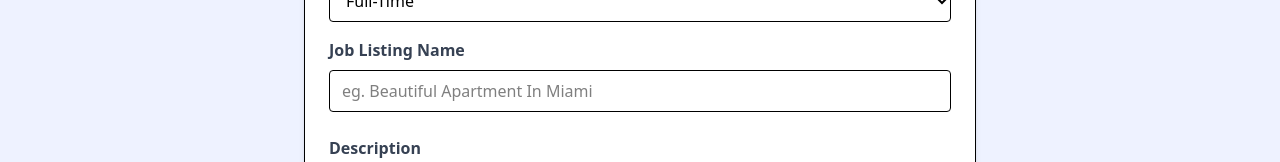
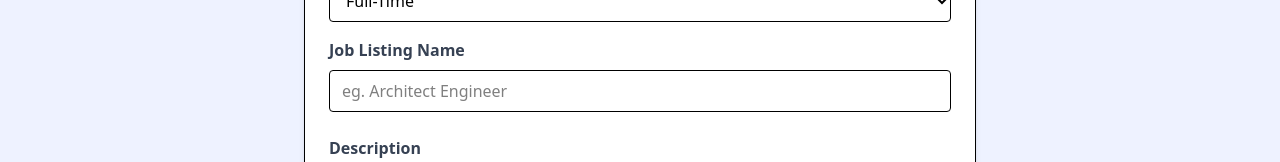
Before and after one commit to damianosmel/react_crash_course_2024, a React (Vite) app: page /add-job in a window 1280 px wide. Shown: the part 322-484 px from the top of the page. Built offline with nearby package versions, Linux system fonts and the light colour scheme.

Commit message:
Add POST functionality on the add-job page

```diff
--- a/src/App.jsx
+++ b/src/App.jsx
@@ -3,27 +3,37 @@ import {
   createBrowserRouter,
   createRoutesFromElements,
   RouterProvider,
-} from 'react-router-dom';
-import MainLayout from './layouts/MainLayout';
-import HomePage from './pages/HomePage';
-import JobsPage from './pages/JobsPage';
-import NotFoundPage from './pages/NotFoundPage';
-import JobPage, { JobLoader } from './pages/JobPage';
-import AddJobPage from './pages/AddJobPage';
-
-const router = createBrowserRouter(
-  createRoutesFromElements(
-    <Route path='/' element={<MainLayout />}>
-      <Route index element={<HomePage />} />
-      <Route path='/jobs' element={<JobsPage />} />
-      <Route path='/add-job' element={<AddJobPage />} />
-      <Route path='/jobs/:id' element={<JobPage />} loader = {JobLoader} />
-      <Route path='*' element={<NotFoundPage />} />
-    </Route>
-  )
-);
+} from "react-router-dom";
+import MainLayout from "./layouts/MainLayout";
+import HomePage from "./pages/HomePage";
+import JobsPage from "./pages/JobsPage";
+import NotFoundPage from "./pages/NotFoundPage";
+import JobPage, { JobLoader } from "./pages/JobPage";
+import AddJobPage from "./pages/AddJobPage";
 
 const App = () => {
+  const addJob = async (newJob) => {
+    const res = await fetch("/api/jobs", {
+      method: "POST",
+      headers: {
+        "Content-Type": "application/json",
+      },
+      body: JSON.stringify(newJob),
+    });
+    return;
+  };
+
+  const router = createBrowserRouter(
+    createRoutesFromElements(
+      <Route path="/" element={<MainLayout />}>
+        <Route index element={<HomePage />} />
+        <Route path="/jobs" element={<JobsPage />} />
+        <Route path="/add-job" element={<AddJobPage addJobSubmit={addJob} />} />
+        <Route path="/jobs/:id" element={<JobPage />} loader={JobLoader} />
+        <Route path="*" element={<NotFoundPage />} />
+      </Route>
+    )
+  );
   return <RouterProvider router={router} />;
 };
 export default App;
--- a/src/jobs.json
+++ b/src/jobs.json
@@ -83,6 +83,20 @@
         "contactEmail": "contact@ipsumlorem.com",
         "contactPhone": "555-555-5555"
       }
+    },
+    {
+      "id": "3731",
+      "title": "Architect",
+      "type": "Full-Time",
+      "location": "Athens",
+      "description": "description",
+      "salary": "$50K - 60K",
+      "company": {
+        "name": "AKTOR",
+        "description": "Aktor is ..",
+        "contactEmail": "info@aktor.com",
+        "contactPhone": "+302106968789"
+      }
     }
   ]
 }
--- a/src/pages/AddJobPage.jsx
+++ b/src/pages/AddJobPage.jsx
@@ -1,23 +1,61 @@
-import React from 'react'
+import { useState } from "react";
+import { BiSleepy } from "react-icons/bi";
+import { RiContactsBookUploadLine } from "react-icons/ri";
+import { useNavigate } from "react-router-dom";
 
-const AddJobPage = () => {
+const AddJobPage = ({ addJobSubmit }) => {
+  const [title, setTitle] = useState("");
+  const [type, setType] = useState("Full-Time");
+  const [location, setLocation] = useState("");
+  const [description, setDescription] = useState("");
+  const [salary, setSalary] = useState("Under $50K");
+  const [companyName, setCompanyName] = useState("");
+  const [companyDescription, setCompanyDescription] = useState("");
+  const [contactEmail, setContactEmail] = useState("");
+  const [contactPhone, setContactPhone] = useState("");
+
+  const navigate = useNavigate();
+
+  const submitForm = (e) => {
+    e.preventDefault();
+
+    const newJob = {
+      title,
+      type,
+      location,
+      description,
+      salary,
+      company: {
+        name: companyName,
+        description: companyDescription,
+        contactEmail,
+        contactPhone,
+      },
+    };
+    addJobSubmit(newJob);
+    return navigate("/jobs");
+  };
+
   return (
     <section className="bg-indigo-50">
       <div className="container m-auto max-w-2xl py-24">
-        <div
-          className="bg-white px-6 py-8 mb-4 shadow-md rounded-md border m-4 md:m-0"
-        >
-          <form>
+        <div className="bg-white px-6 py-8 mb-4 shadow-md rounded-md border m-4 md:m-0">
+          <form onSubmit={submitForm}>
             <h2 className="text-3xl text-center font-semibold mb-6">Add Job</h2>
 
             <div className="mb-4">
-              <label htmlFor="type" className="block text-gray-700 font-bold mb-2"
-                >Job Type</label
+              <label
+                htmlFor="type"
+                className="block text-gray-700 font-bold mb-2"
               >
+                Job Type
+              </label>
               <select
                 id="type"
                 name="type"
                 className="border rounded w-full py-2 px-3"
+                value={type}
+                onChange={(e) => setType(e.target.value)}
                 required
               >
                 <option value="Full-Time">Full-Time</option>
@@ -28,15 +66,20 @@ const AddJobPage = () => {
             </div>
 
             <div className="mb-4">
-              <label className="block text-gray-700 font-bold mb-2"
-                >Job Listing Name</label
+              <label
+                htmlFor="title"
+                className="block text-gray-700 font-bold mb-2"
               >
+                Job Listing Name
+              </label>
               <input
                 type="text"
                 id="title"
                 name="title"
                 className="border rounded w-full py-2 px-3 mb-2"
-                placeholder="eg. Beautiful Apartment In Miami"
+                placeholder="eg. Architect Engineer"
+                value={title}
+                onChange={(e) => setTitle(e.target.value)}
                 required
               />
             </div>
@@ -44,25 +87,33 @@ const AddJobPage = () => {
               <label
                 htmlFor="description"
                 className="block text-gray-700 font-bold mb-2"
-                >Description</label
               >
+                Description
+              </label>
               <textarea
                 id="description"
                 name="description"
                 className="border rounded w-full py-2 px-3"
                 rows="4"
                 placeholder="Add any job duties, expectations, requirements, etc"
+                value={description}
+                onChange={(e) => setDescription(e.target.value)}
               ></textarea>
             </div>
 
             <div className="mb-4">
-              <label htmlFor="type" className="block text-gray-700 font-bold mb-2"
-                >Salary</label
+              <label
+                htmlFor="type"
+                className="block text-gray-700 font-bold mb-2"
               >
+                Salary
+              </label>
               <select
                 id="salary"
                 name="salary"
                 className="border rounded w-full py-2 px-3"
+                value={salary}
+                onChange={(e) => setSalary(e.target.value)}
                 required
               >
                 <option value="Under $50K">Under $50K</option>
@@ -79,16 +130,21 @@ const AddJobPage = () => {
               </select>
             </div>
 
-            <div className='mb-4'>
-              <label className='block text-gray-700 font-bold mb-2'>
+            <div className="mb-4">
+              <label
+                htmlFor="location"
+                className="block text-gray-700 font-bold mb-2"
+              >
                 Location
               </label>
               <input
-                type='text'
-                id='location'
-                name='location'
-                className='border rounded w-full py-2 px-3 mb-2'
-                placeholder='Company Location'
+                type="text"
+                id="location"
+                name="location"
+                className="border rounded w-full py-2 px-3 mb-2"
+                placeholder="Company Location"
+                value={location}
+                onChange={(e) => setLocation(e.target.value)}
                 required
               />
             </div>
@@ -96,15 +152,20 @@ const AddJobPage = () => {
             <h3 className="text-2xl mb-5">Company Info</h3>
 
             <div className="mb-4">
-              <label htmlFor="company" className="block text-gray-700 font-bold mb-2"
-                >Company Name</label
+              <label
+                htmlFor="company"
+                className="block text-gray-700 font-bold mb-2"
               >
+                Company Name
+              </label>
               <input
                 type="text"
                 id="company"
                 name="company"
                 className="border rounded w-full py-2 px-3"
                 placeholder="Company Name"
+                value={companyName}
+                onChange={(e) => setCompanyName(e.target.value)}
               />
             </div>
 
@@ -112,14 +173,17 @@ const AddJobPage = () => {
               <label
                 htmlFor="company_description"
                 className="block text-gray-700 font-bold mb-2"
-                >Company Description</label
               >
+                Company Description
+              </label>
               <textarea
                 id="company_description"
                 name="company_description"
                 className="border rounded w-full py-2 px-3"
                 rows="4"
                 placeholder="What does your company do?"
+                value={companyDescription}
+                onChange={(e) => setCompanyDescription(e.target.value)}
               ></textarea>
             </div>
 
@@ -127,14 +191,17 @@ const AddJobPage = () => {
               <label
                 htmlFor="contact_email"
                 className="block text-gray-700 font-bold mb-2"
-                >Contact Email</label
               >
+                Contact Email
+              </label>
               <input
                 type="email"
                 id="contact_email"
                 name="contact_email"
                 className="border rounded w-full py-2 px-3"
                 placeholder="Email address for applicants"
+                value={contactEmail}
+                onChange={(e) => setContactEmail(e.target.value)}
                 required
               />
             </div>
@@ -142,14 +209,17 @@ const AddJobPage = () => {
               <label
                 htmlFor="contact_phone"
                 className="block text-gray-700 font-bold mb-2"
-                >Contact Phone</label
               >
+                Contact Phone
+              </label>
               <input
                 type="tel"
                 id="contact_phone"
                 name="contact_phone"
                 className="border rounded w-full py-2 px-3"
                 placeholder="Optional phone for applicants"
+                value={contactPhone}
+                onChange={(e) => setContactPhone(e.target.value)}
               />
             </div>
 
```
Also changed, not shown: 1 other file (tests, documents, lock files or other folders).
